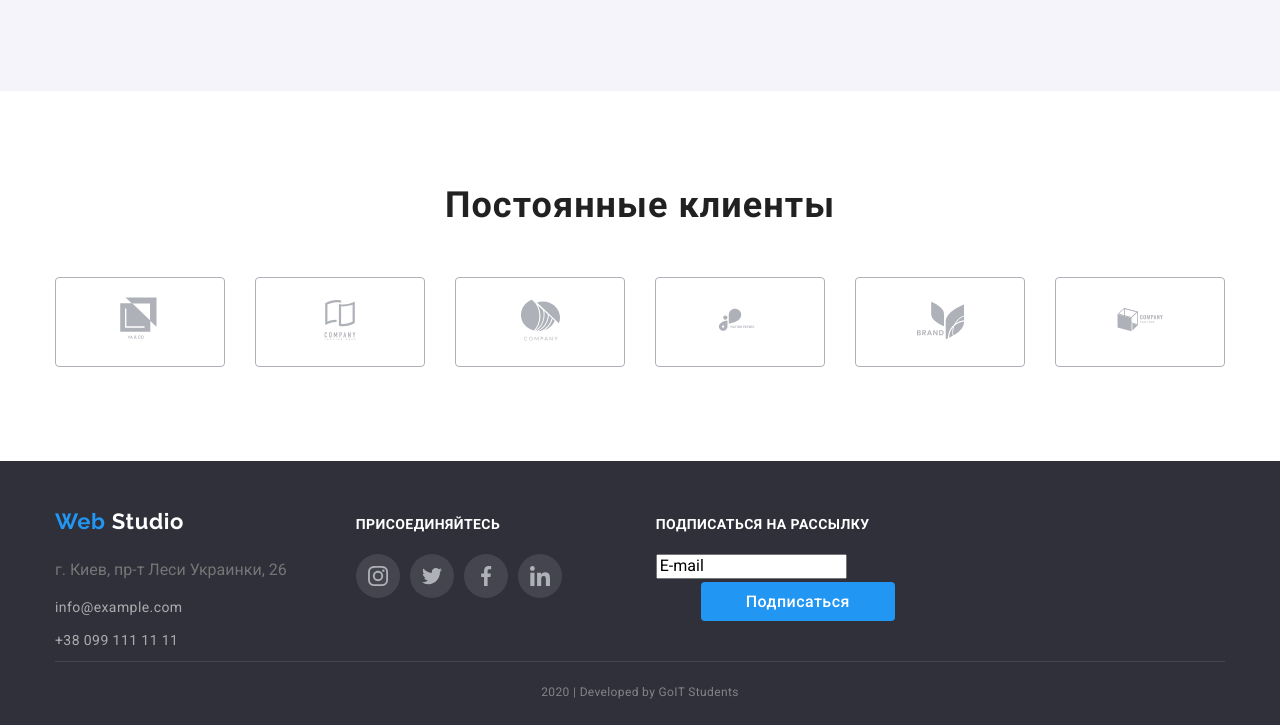
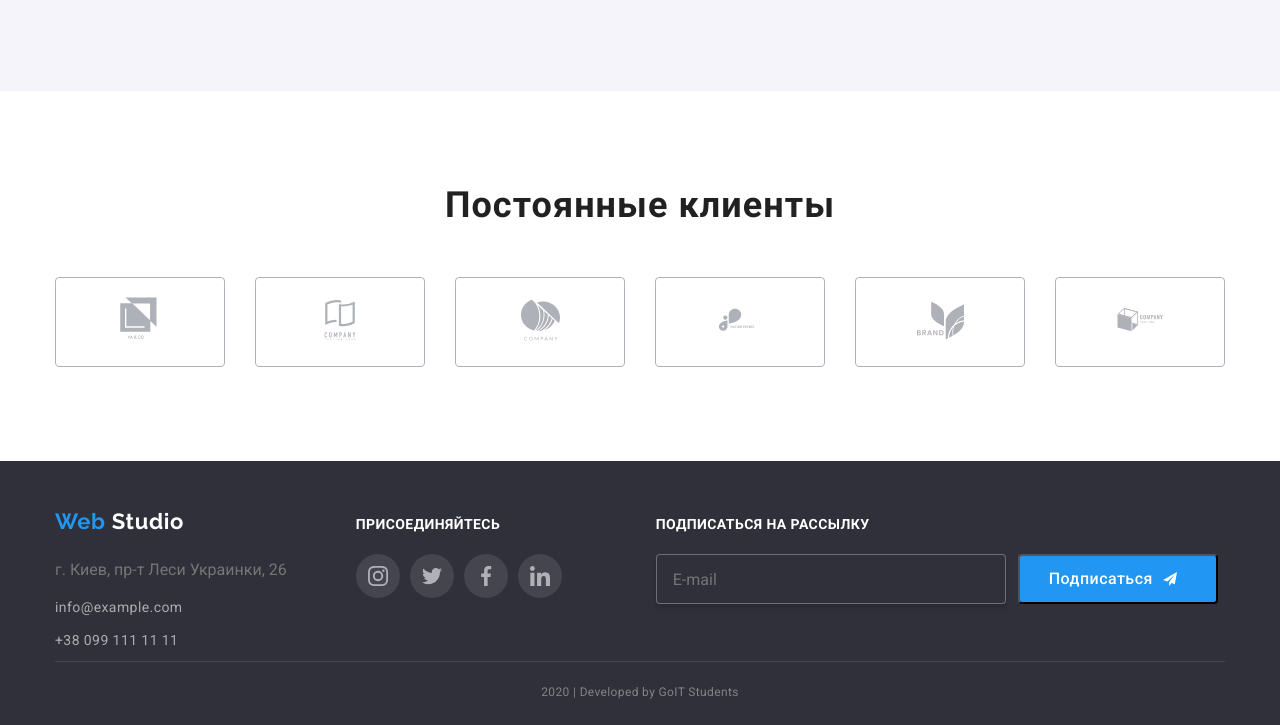
Before and after one commit to OleKsandR110990/goit-markup-hw-06, a plain HTML site: page index.html in a window 1280 px wide. Shown: the part 2308-3033 px from the top of the page. Drawn offline with nearby package versions, Linux system fonts and the light colour scheme.

Commit message:
doni done

```diff
--- a/css/styles.css
+++ b/css/styles.css
@@ -474,9 +474,9 @@ border-radius: 4px;
 }
 
 .hidden {
-  /* -webkit-appearance: none;
+  -webkit-appearance: none;
   -moz-appearance: none;
-  appearance: none; */
+  appearance: none;
 
   position: absolute;
   width: 1px;
@@ -497,7 +497,7 @@ border-radius: 4px;
   margin-bottom: 30px;
 }
 
-.check {
+.ckeckbox_icon {
   display: inline-block;
 
   width: 15px;
@@ -506,20 +506,31 @@ border-radius: 4px;
   border-radius: 4px;
 }
 
-.check:hover {
+.checkbox input:checked + .ckeckbox_icon{
+  border: none;
+  background-color: var(--accent-color);
+  background-image: url('../images/cube1.svg');
+
+  background-size: contain;
+  background-origin: content-box;
+  border-color: var(--accent-color);
+}
+
+/* .checkbox:hover  .ckeckbox_icon  {
   border: none;
   background-image: url('../images/cube1.svg');
   background-color: var(--accent-color);
   background-size: contain;
   background-origin: content-box;
-}
+} */
 
-.ckeckbox_icon {
+/* .ckeckbox_icon {
   display: none;
   width: 16px;
   height: 15px;
   fill: #212121;
-}
+} */
+
 
 .checkbox_link,
 .checkbox_text {
@@ -802,13 +813,34 @@ border-radius: 4px;
 }
 
 .bf {
-  padding: 10px 45px;
+  display: flex;
   min-width: 200px;
   margin-top: 0;
   margin-bottom: 0;
 }
 
+.mailling {
+  position: relative;
+  padding-left: 16px;
+  width: 350px;
+  height: 50px;
+  background: #2F303A;
+  border: 1px solid rgba(255, 255, 255, 0.3);
+  box-sizing: border-box;
+  box-shadow: 0px 4px 4px rgba(0, 0, 0, 0.15);
+
+  border-radius: 4px;
+}
+
+.airplane {
+padding-left: 10px;
+
+}
+
 .bf .button {
+  display: inline-block;
+  display: flex;
+  align-items: center;
   color: var(--pimary-white-color);
   background-color: var(--accent-color);
 
@@ -820,8 +852,9 @@ border-radius: 4px;
   letter-spacing: 0.03em;
   border-radius: 4px;
 
-  padding: 10px 45px;
+  padding: 10px 28px 10px 29px;
   min-width: 200px;
+  margin-left: 12px;
   margin-top: 0;
   margin-bottom: 0;
 }
@@ -1136,6 +1169,9 @@ footer {
 .join-to {
   margin-right: 94px;
 }
+.join-mael {
+
+}
 
 /* Finish */
 
--- a/index.html
+++ b/index.html
@@ -108,11 +108,11 @@
 
                             <label class="checkbox">
                                 <input type="checkbox" class="hidden">
-                                <div class="check">
+                                <span class="ckeckbox_icon">
                                     <!-- <svg class="ckeckbox_icon">
                                         <use href="./images/symboldefs11.svg#icon-cube1"></use>
                                     </svg> -->
-                                </div>
+                                </span>
                                 <p class="checkbox_text">Соглашаюсь с рассылкой и принимаю</p>
                                 <a class="checkbox_link" href=""><ins>Условия договора</ins></a>
                             </label> <br>
@@ -499,13 +499,23 @@
 
                     <div class="join-mael">
                         <b class="join">подписаться на рассылку</b>
-
+<!--
                         <form action="#">
-                            <b><input value="E-mail"></b>
+                            <input value="E-mail">
                             <ul class="bf">
-                            <a href="" class="button primary">Подписаться</a>
+                            <button href="" class="button primary">Подписаться</button>
                             </ul>
-                        </form>
+                        </form> -->
+                        <div class="bf">
+                            <input class="mailling" type="email" name="email" id="mailling-form" placeholder="E-mail">
+                            <br>
+                            <button class="button primary">
+                              Подписаться
+                              <svg class="airplane" width="24" height="24">
+                                <use href="./images/symbol-defs(1).svg#icon-paper_airplane"></use>
+                              </svg>
+                            </button>
+                          </div>
                     </div>
 
                 </div>
```
